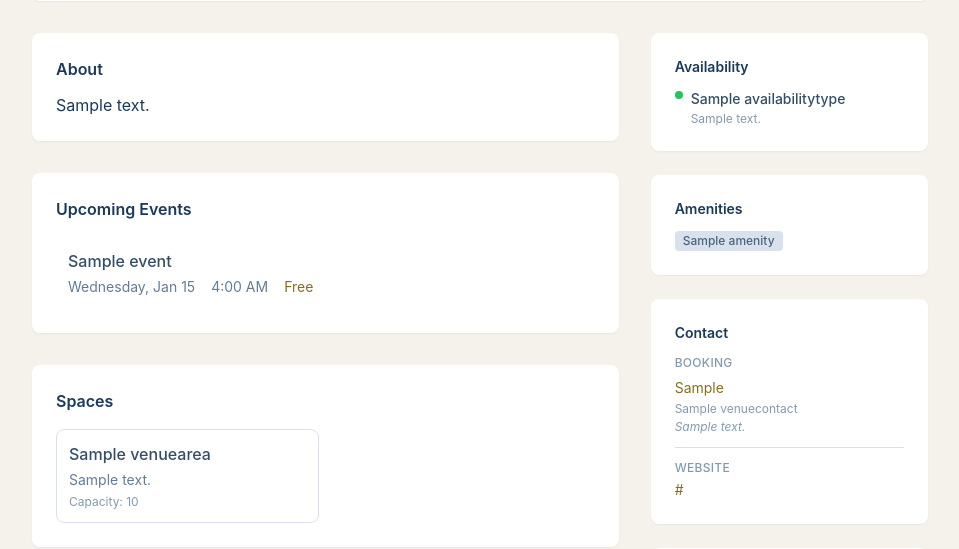
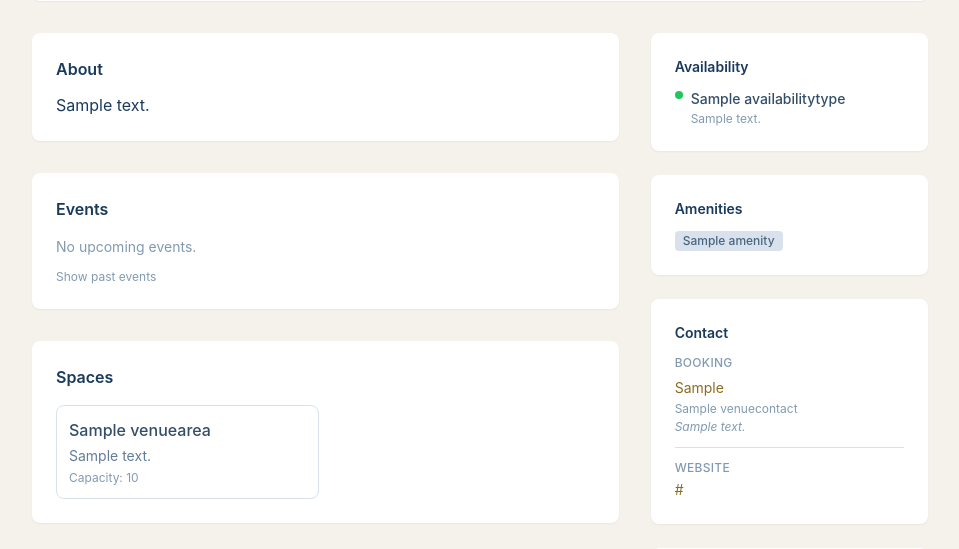
Before and after one commit to jwincek/oilregionindie.com, a Django app: a page that uses templates/venues/detail.html in a window 1280 px wide. Shown: the part 525-1074 px from the top of the page, without its empty margins (160-1119 px from the left). Run offline with Django 5.2, Linux system fonts and the light colour scheme; tables that the repository leaves empty hold one stand-in row (values such as "Sample post"); grey boxes marked "Sample" are stand-in pictures; parts of the project's set-up code (start-up, migrations or seed data) failed here and were passed over; some libraries are stand-ins or nearby versions.

Commit message:
Initials and demo badge consistency improvements. Profile event lists improvements.

```diff
--- a/apps/core/templatetags/demo_tags.py
+++ b/apps/core/templatetags/demo_tags.py
@@ -6,12 +6,17 @@ register = template.Library()
 
 
 @register.filter
-def is_demo(profile):
-    """Check if a profile belongs to a demo/seed account (@example.com email).
+def is_demo(obj):
+    """Check if an object belongs to a demo/seed account (.example email).
+    Works with profiles (have .user) and events (have .created_by).
     Only returns True when SOFT_LAUNCH mode is active."""
     if not getattr(settings, "SOFT_LAUNCH", False):
         return False
-    return hasattr(profile, "user") and profile.user.email.endswith(".example")
+    if hasattr(obj, "user") and obj.user:
+        return obj.user.email.endswith(".example")
+    if hasattr(obj, "created_by") and obj.created_by:
+        return obj.created_by.email.endswith(".example")
+    return False
 
 
 @register.simple_tag
--- a/apps/creators/urls.py
+++ b/apps/creators/urls.py
@@ -19,6 +19,8 @@ urlpatterns = [
     path("social-links/add/", views.add_social_link, name="add_social_link"),
     path("social-links/<int:pk>/edit/", views.edit_social_link, name="edit_social_link"),
     path("social-links/<int:pk>/delete/", views.delete_social_link, name="delete_social_link"),
+    # Profile events (HTMX)
+    path("<slug:slug>/events/", views.profile_events, name="profile_events"),
     # Detail (must be last — catches slugs)
     path("<slug:slug>/", views.detail, name="detail"),
 ]
--- a/apps/venues/urls.py
+++ b/apps/venues/urls.py
@@ -10,6 +10,7 @@ urlpatterns = [
     path("<slug:slug>/", views.detail, name="detail"),
     path("<slug:slug>/edit/", views.edit, name="edit"),
     path("<slug:slug>/submit-for-review/", views.submit_for_review, name="submit_for_review"),
+    path("<slug:slug>/events/", views.profile_events, name="profile_events"),
     # Social links (HTMX)
     path("<slug:slug>/social-links/", views.social_links, name="social_links"),
     path("<slug:slug>/social-links/add/", views.add_social_link, name="add_social_link"),
--- a/apps/venues/views.py
+++ b/apps/venues/views.py
@@ -1,6 +1,7 @@
 from django.contrib import messages
 from django.contrib.auth.decorators import login_required
 from django.db.models import Q
+from django.utils import timezone
 from django.http import HttpResponseForbidden
 from django.shortcuts import get_object_or_404, redirect, render
 from django.utils import timezone
@@ -94,10 +95,52 @@ def detail(request, slug):
         and request.user.profile.followed_venues.filter(pk=venue.pk).exists()
     )
 
+    from apps.events.models import Event
+    upcoming_events = Event.objects.filter(
+        is_published=True,
+        start_datetime__gte=timezone.now(),
+        venue=venue,
+    ).select_related("venue").prefetch_related(
+        "slots__creator"
+    ).order_by("start_datetime")[:10]
+
     return render(request, "venues/detail.html", {
         "venue": venue,
         "is_preview": not venue.is_published,
         "is_following": is_following,
+        "upcoming_events": upcoming_events,
+    })
+
+
+@require_GET
+def profile_events(request, slug):
+    """HTMX partial — upcoming or past events for a venue profile."""
+    from apps.events.models import Event
+
+    venue = get_object_or_404(VenueProfile, slug=slug, publish_status="published")
+    show = request.GET.get("show", "upcoming")
+
+    if show == "past":
+        events = Event.objects.filter(
+            is_published=True,
+            start_datetime__lt=timezone.now(),
+            venue=venue,
+        ).select_related("venue").prefetch_related(
+            "slots__creator"
+        ).order_by("-start_datetime")[:10]
+    else:
+        events = Event.objects.filter(
+            is_published=True,
+            start_datetime__gte=timezone.now(),
+            venue=venue,
+        ).select_related("venue").prefetch_related(
+            "slots__creator"
+        ).order_by("start_datetime")[:10]
+
+    return render(request, "venues/_profile_events.html", {
+        "events": events,
+        "venue": venue,
+        "show": show,
     })
 
 
--- a/templates/events/_event_list.html
+++ b/templates/events/_event_list.html
@@ -1,3 +1,4 @@
+{% load demo_tags %}
 {% if events %}
 <div class="space-y-4">
     {% for event in events %}
@@ -12,7 +13,10 @@
             <div class="p-4 flex-1">
                 <div class="flex items-start justify-between">
                     <div>
-                        <h3 class="font-semibold text-ink-800 text-lg">{{ event.title }}</h3>
+                        <h3 class="font-semibold text-ink-800 text-lg">
+                            {{ event.title }}
+                            {% if event|is_demo %}{% demo_badge %}{% endif %}
+                        </h3>
                         <span class="inline-block bg-ink-100 text-ink-600 text-xs font-medium px-2 py-0.5 rounded mt-1">
                             {{ event.get_event_type_display }}
                         </span>
--- a/templates/events/past.html
+++ b/templates/events/past.html
@@ -1,4 +1,5 @@
 {% extends "base.html" %}
+{% load demo_tags %}
 
 {% block title %}Past Events — {{ SITE_NAME }}{% endblock %}
 
@@ -23,7 +24,10 @@
             </div>
             {% endif %}
             <div class="p-4 flex-1">
-                <h3 class="font-semibold text-ink-800 text-lg">{{ event.title }}</h3>
+                <h3 class="font-semibold text-ink-800 text-lg">
+                    {{ event.title }}
+                    {% if event|is_demo %}{% demo_badge %}{% endif %}
+                </h3>
                 <span class="inline-block bg-ink-100 text-ink-600 text-xs font-medium px-2 py-0.5 rounded mt-1">
                     {{ event.get_event_type_display }}
                 </span>
--- /dev/null
+++ b/templates/venues/_profile_events.html
@@ -0,0 +1,59 @@
+{% load demo_tags initials %}
+<div id="profile-events">
+    {% if events %}
+    <div class="space-y-3">
+        {% for event in events %}
+        <a href="{{ event.get_absolute_url }}" class="block p-3 rounded-lg hover:bg-brand-50 transition">
+            <h3 class="font-medium text-ink-700">
+                {{ event.title }} {% if event|is_demo %}{% demo_badge %}{% endif %}
+            </h3>
+            <div class="flex flex-wrap gap-3 mt-1 text-sm text-ink-500">
+                <span>{{ event.start_datetime|date:"l, M d" }}</span>
+                <span>{{ event.start_datetime|date:"g:i A" }}</span>
+                {% if event.is_free %}
+                <span class="text-green-600">Free</span>
+                {% else %}
+                <span class="text-brand-600">{{ event.ticket_price_display }}</span>
+                {% endif %}
+            </div>
+            {% if event.lineup %}
+            <div class="flex items-center gap-1 mt-2">
+                {% for slot in event.lineup|slice:":4" %}
+                {% if slot.creator.profile_image %}
+                <img src="{{ slot.creator.profile_image.url }}" alt="{{ slot.creator.display_name }}"
+                     class="w-6 h-6 rounded-full object-cover border border-white" title="{{ slot.creator.display_name }}">
+                {% else %}
+                <div class="w-6 h-6 rounded-full overflow-hidden border border-white" title="{{ slot.creator.display_name }}">
+                    {% initials_avatar slot.creator.display_name 24 %}
+                </div>
+                {% endif %}
+                {% endfor %}
+                {% with total=event.lineup|length %}
+                {% if total > 4 %}
+                <span class="text-xs text-ink-400 ml-1">+{{ total|add:"-4" }} more</span>
+                {% endif %}
+                {% endwith %}
+            </div>
+            {% endif %}
+        </a>
+        {% endfor %}
+    </div>
+    {% else %}
+    <p class="text-sm text-ink-400">
+        {% if show == "past" %}No past events.{% else %}No upcoming events.{% endif %}
+    </p>
+    {% endif %}
+
+    <!-- Toggle link -->
+    <div class="mt-3 flex gap-3 text-xs">
+        {% if show == "past" %}
+        <button hx-get="{% url 'venues:profile_events' slug=venue.slug %}?show=upcoming"
+                hx-target="#profile-events" hx-swap="outerHTML"
+                class="text-brand-600 hover:underline">Show upcoming</button>
+        {% else %}
+        <button hx-get="{% url 'venues:profile_events' slug=venue.slug %}?show=past"
+                hx-target="#profile-events" hx-swap="outerHTML"
+                class="text-ink-400 hover:text-brand-600">Show past events</button>
+        {% endif %}
+    </div>
+</div>
--- a/templates/venues/detail.html
+++ b/templates/venues/detail.html
@@ -1,5 +1,5 @@
 {% extends "base.html" %}
-{% load demo_tags %}
+{% load demo_tags initials %}
 
 {% block title %}{{ venue.name }} — {{ SITE_NAME }}{% endblock %}
 {% block meta_description %}{{ venue.name }} — {{ venue.get_venue_type_display }} in {{ venue.city }}, {{ venue.state }}{% endblock %}
@@ -65,26 +65,11 @@
             </div>
             {% endif %}
 
-            <!-- Upcoming events at this venue -->
-            {% if venue.events.exists %}
+            <!-- Events -->
             <div class="bg-white rounded-lg shadow-sm p-6">
-                <h2 class="font-semibold text-ink-800 mb-4">Upcoming Events</h2>
-                <div class="space-y-3">
-                    {% for event in venue.events.all|slice:":10" %}
-                    {% if event.is_published %}
-                    <a href="{{ event.get_absolute_url }}" class="block p-3 rounded-lg hover:bg-brand-50 transition">
-                        <h3 class="font-medium text-ink-700">{{ event.title }}</h3>
-                        <div class="flex gap-4 mt-1 text-sm text-ink-500">
-                            <span>{{ event.start_datetime|date:"l, M d" }}</span>
-                            <span>{{ event.start_datetime|date:"g:i A" }}</span>
-                            <span class="text-brand-600">{{ event.ticket_price_display }}</span>
-                        </div>
-                    </a>
-                    {% endif %}
-                    {% endfor %}
-                </div>
+                <h2 class="font-semibold text-ink-800 mb-4">Events</h2>
+                {% include "venues/_profile_events.html" with events=upcoming_events show="upcoming" %}
             </div>
-            {% endif %}
 
             <!-- Venue areas -->
             {% if venue.areas.exists %}
```
Also changed, not shown: apps/creators/views.py (+37 -0 lines), templates/creators/_profile_events.html (added, +45 -0 lines), templates/creators/detail.html (+11 -16 lines), templates/events/detail.html (+9 -2 lines), templates/pages/home_page.html (+9 -2 lines).
